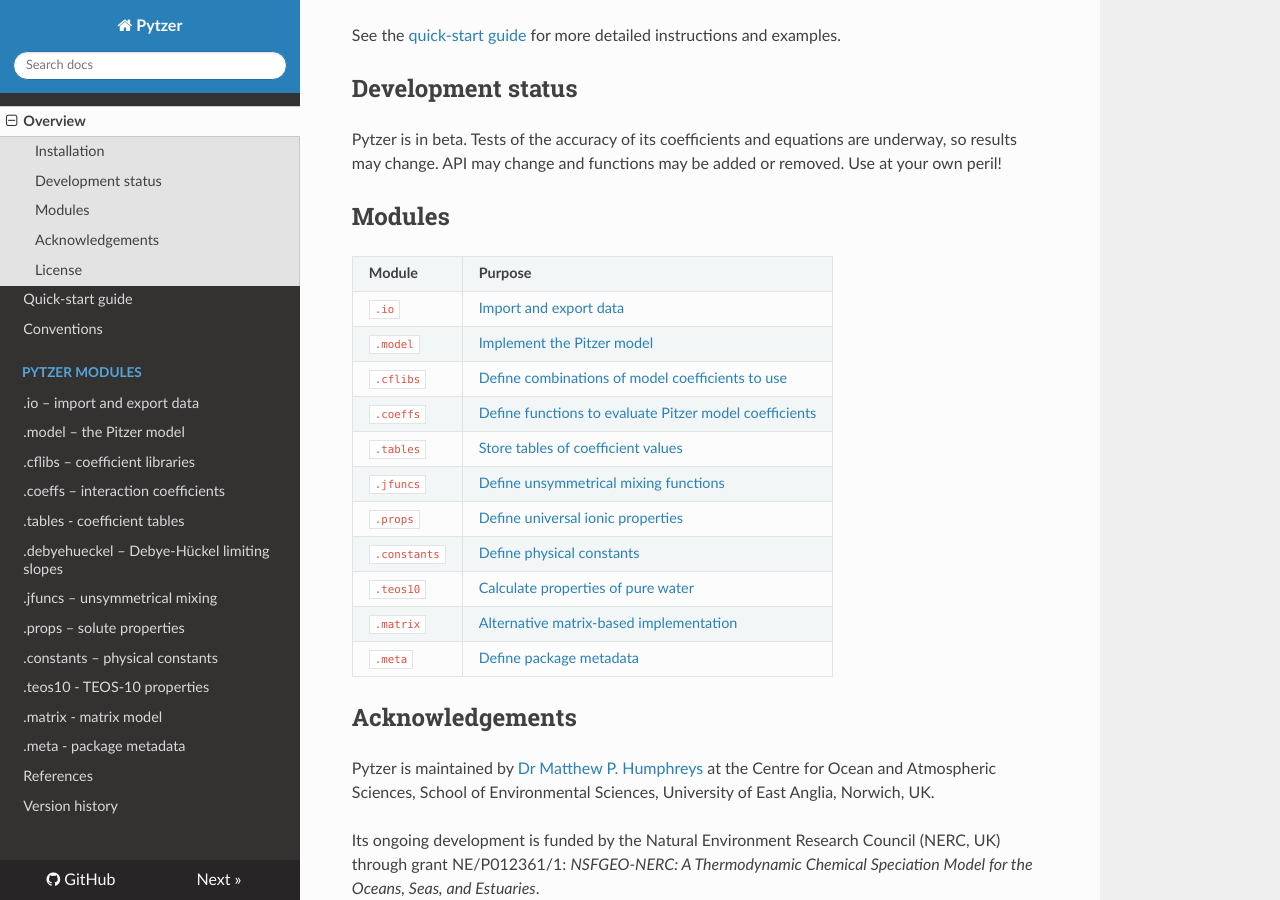
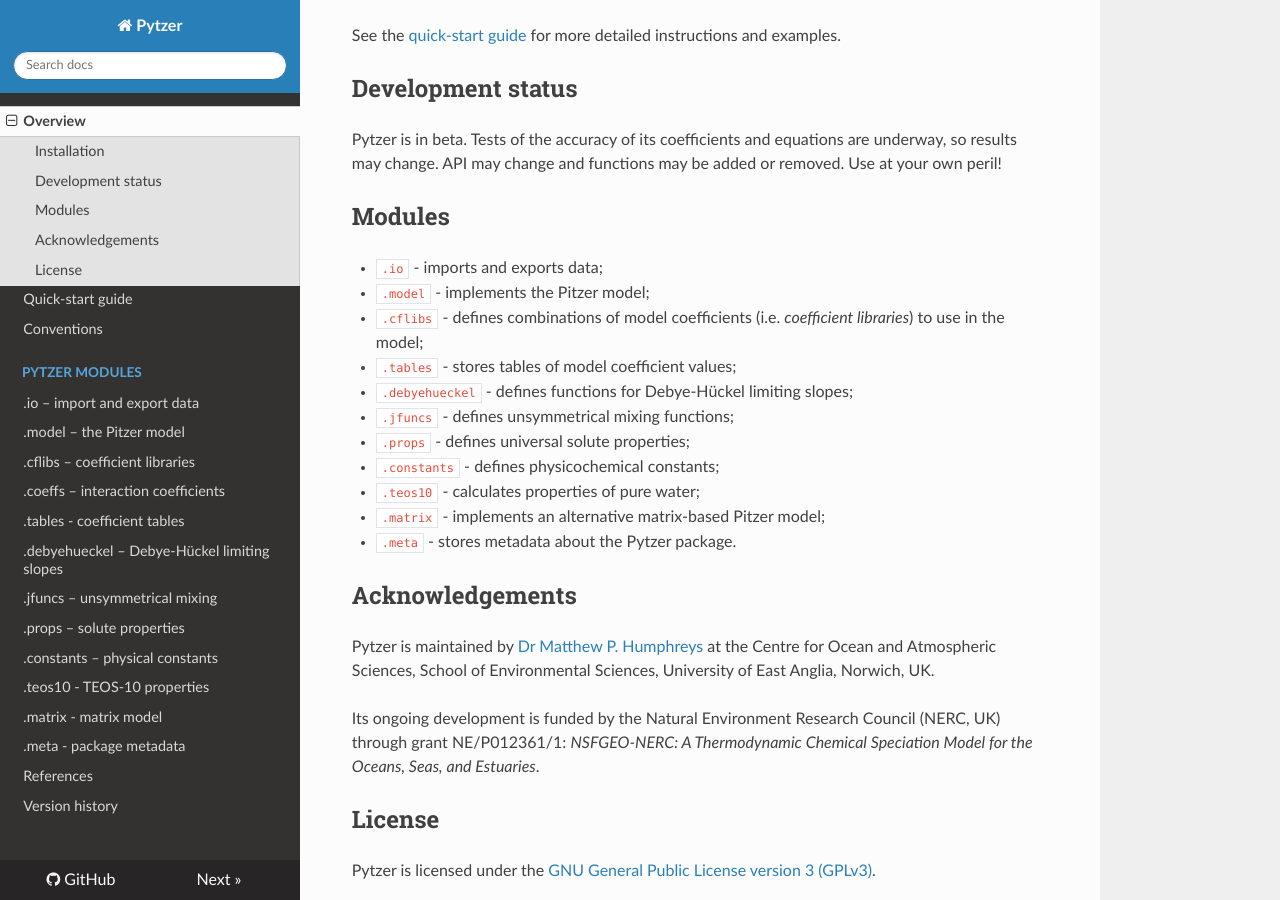
Before and after one commit to mvdh7/pytzer, an MkDocs documentation site: the page built from docs/index.md, in a window 1280 px wide and 900 px high, scrolled down 551 px. Built offline with MkDocs 1.6.1, drawn with Linux system fonts in a browser that asks for light colours; nearby versions of some CDN libraries.

Commit message:
Reformat module list

```diff
--- a/docs/index.md
+++ b/docs/index.md
@@ -26,45 +26,17 @@
 
 ## Modules
 
-<table><tr>
-
-<td><strong>Module</strong></td>
-<td><strong>Purpose</strong></td>
-
-</tr><tr><td><code>.io</code></td>
-<td><a href="modules/io">Import and export data</a></td>
-
-</tr><tr><td><code>.model</code></td>
-<td><a href="modules/model">Implement the Pitzer model</a></td>
-
-</tr><tr><td><code>.cflibs</code></td>
-<td><a href="modules/cflibs">Define combinations of model coefficients to use</a></td>
-
-</tr><tr><td><code>.coeffs</code></td>
-<td><a href="modules/coeffs">Define functions to evaluate Pitzer model coefficients</a></td>
-
-</tr><tr><td><code>.tables</code></td>
-<td><a href="modules/tables">Store tables of coefficient values</a></td>
-
-</tr><tr><td><code>.jfuncs</code></td>
-<td><a href="modules/jfuncs">Define unsymmetrical mixing functions</a></td>
-
-</tr><tr><td><code>.props</code></td>
-<td><a href="modules/props">Define universal ionic properties</a></td>
-
-</tr><tr><td><code>.constants</code></td>
-<td><a href="modules/constants">Define physical constants</a></td>
-
-</tr><tr><td><code>.teos10</code></td>
-<td><a href="modules/teos10">Calculate properties of pure water</a></td>
-
-</tr><tr><td><code>.matrix</code></td>
-<td><a href="modules/meta">Alternative matrix-based implementation</a></td>
-
-</tr><tr><td><code>.meta</code></td>
-<td><a href="modules/meta">Define package metadata</a></td>
-
-</tr></table>
+  * `.io` - imports and exports data;
+  * `.model` - implements the Pitzer model;
+  * `.cflibs` - defines combinations of model coefficients (i.e. *coefficient libraries*) to use in the model;
+  * `.tables` - stores tables of model coefficient values;
+  * `.debyehueckel` - defines functions for Debye-Hückel limiting slopes;
+  * `.jfuncs` - defines unsymmetrical mixing functions;
+  * `.props` - defines universal solute properties;
+  * `.constants` - defines physicochemical constants;
+  * `.teos10` - calculates properties of pure water;
+  * `.matrix` - implements an alternative matrix-based Pitzer model;
+  * `.meta` - stores metadata about the Pytzer package.
 
 ## Acknowledgements
 
```
